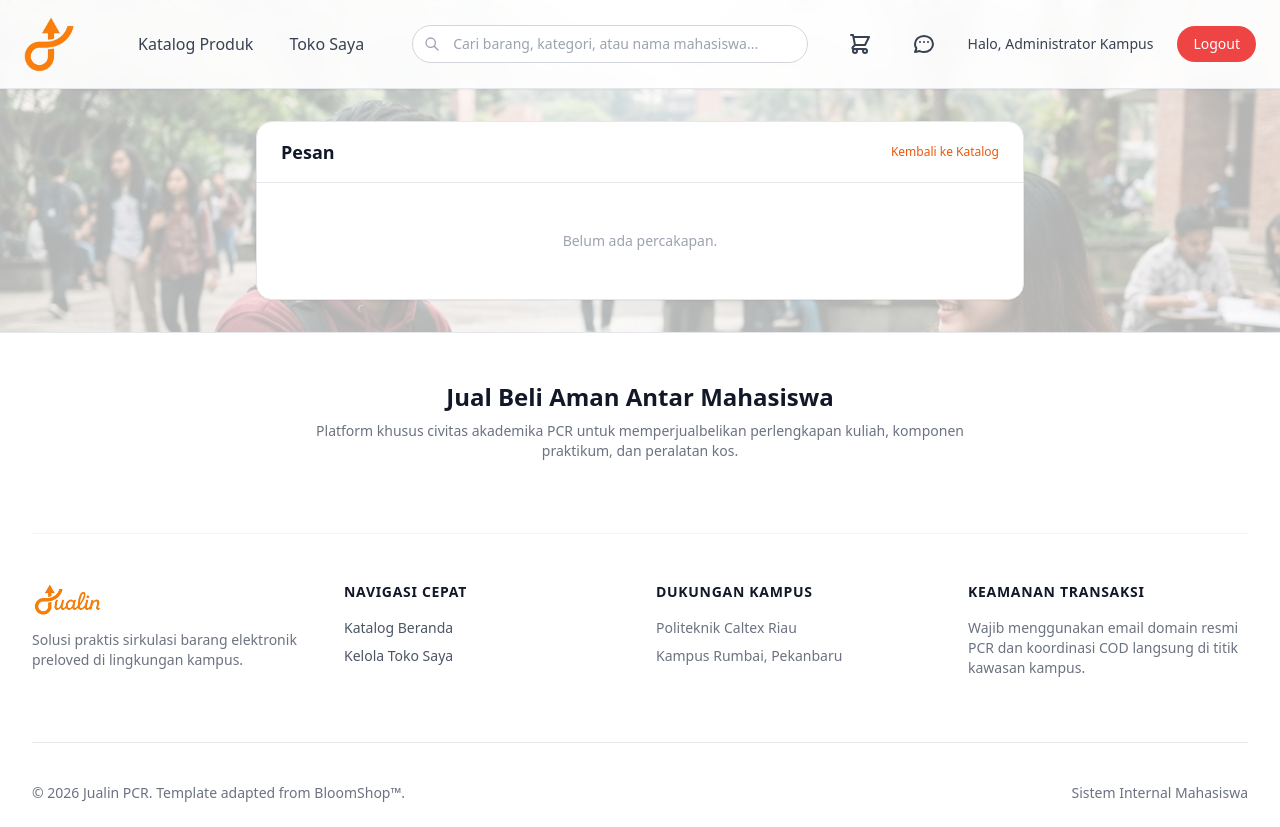
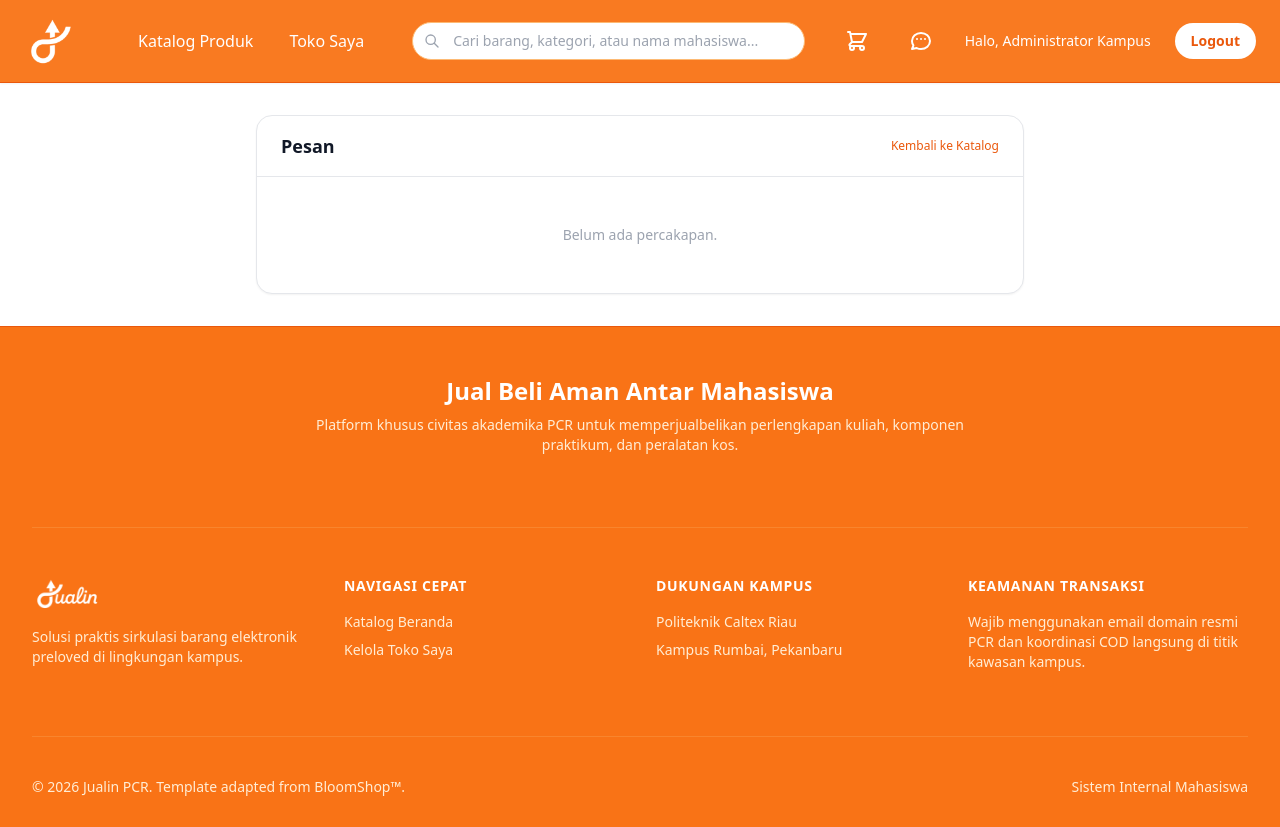
Before and after one commit to alif25tid/JBElektronik, a Laravel app: page /chat in a window 1280 px wide. After the commit the page ends 796 px from the top, so only its background shows below. Run offline with Laravel 12, Linux system fonts and the light colour scheme; a user stored in the database is signed in; data comes from the database, SQL or seed files in the repository; data that the repository does not hold is empty; some libraries are stand-ins or nearby versions.

Commit message:
perubahan dashboard

```diff
--- a/resources/views/Auth/login.blade.php
+++ b/resources/views/Auth/login.blade.php
@@ -14,7 +14,7 @@
     <!-- KOLOM KANAN: Form Login -->
     <div class="p-8 sm:p-12 flex flex-col justify-center">
         <div class="text-center mb-8">
-            <img src="{{ asset('images/logonama.png') }}" alt="Logo Jualin PCR" class="w-48 h-auto object-contain mx-auto">
+            <img src="{{ asset('images/logologin.png') }}" alt="Logo Jualin PCR" class="w-48 h-auto object-contain mx-auto">
         </div>
 
         <!-- Notifikasi Sukses Registrasi -->
--- a/resources/views/Auth/register.blade.php
+++ b/resources/views/Auth/register.blade.php
@@ -14,7 +14,7 @@
     <!-- KOLOM KANAN: Form Registrasi -->
     <div class="p-8 sm:p-10 flex flex-col justify-center">
         <div class="text-center mb-6">
-            <img src="{{ asset('images/logonama.png') }}" alt="Logo Jualin PCR" class="w-40 h-auto object-contain mx-auto">
+            <img src="{{ asset('images/logologin.png') }}" alt="Logo Jualin PCR" class="w-40 h-auto object-contain mx-auto">
             <p class="text-xs text-gray-500 mt-1">Gunakan email resmi kampus (<strong>pcr.ac.id</strong>)</p>
         </div>
 
--- a/resources/views/layouts/app.blade.php
+++ b/resources/views/layouts/app.blade.php
@@ -7,14 +7,6 @@
 
         <script src="https://cdn.tailwindcss.com"></script>
     </head>
-    <body class="min-h-screen bg-cover bg-center bg-no-repeat bg-fixed relative flex flex-col antialiased" style="background-image: url('{{ asset('images/background.jpg') }}');">
-
-        <!-- Lapisan Overlay Putih Semi-Transparan (Menutupi background agar teks lebih kontras) -->
-        <div class="fixed inset-0 bg-white/70 z-0 pointer-events-none"></div>
-
-        <!-- Bungkus Konten Utama dengan z-index agar berada di atas overlay -->
-        <div class="relative z-10 flex flex-col min-h-screen">
-
             <!-- Panggil Partial Header -->
             @include('partials.header')
 
@@ -70,5 +62,4 @@
                 </div>
             @endif
         @endauth
-    </body>
 </html>
--- a/resources/views/mahasiswa/toko/show.blade.php
+++ b/resources/views/mahasiswa/toko/show.blade.php
@@ -63,10 +63,10 @@
                     Rp {{ number_format($product->harga, 0, ',', '.') }}
                 </div>
 
-                <!-- Deskripsi -->
+                <!-- Deskripsi (Ukuran Fixed & Scrollable) -->
                 <div class="mb-6">
                     <h4 class="text-sm font-semibold text-gray-700 mb-1">Deskripsi Barang</h4>
-                    <p class="text-sm text-gray-600 whitespace-pre-line leading-relaxed bg-gray-50 p-4 rounded-xl border border-gray-100">{{ $product->deskripsi }}</p>
+                    <div class="h-40 overflow-y-auto pr-2 bg-gray-50 p-4 rounded-xl border border-gray-100 text-sm text-gray-600 whitespace-pre-line leading-relaxed">{{ $product->deskripsi }}</div>
                 </div>
 
                 <!-- Info Serah Terima & Lokasi -->
--- a/resources/views/partials/footer.blade.php
+++ b/resources/views/partials/footer.blade.php
@@ -1,41 +1,41 @@
-<footer class="bg-white border-t border-gray-200 mt-auto">
+<footer class="bg-orange-500 border-t border-orange-600 text-white mt-auto">
     <div class="container mx-auto px-4 sm:px-6 lg:px-8">
 
-        <div class="py-12 border-b border-gray-100">
+        <div class="py-12 border-b border-orange-400/60">
             <div class="max-w-2xl mx-auto text-center">
-                <h3 class="text-2xl font-bold text-gray-900 mb-2">Jual Beli Aman Antar Mahasiswa</h3>
-                <p class="text-gray-500 text-sm mb-6">Platform khusus civitas akademika PCR untuk memperjualbelikan perlengkapan kuliah, komponen praktikum, dan peralatan kos.</p>
+                <h3 class="text-2xl font-bold text-white mb-2">Jual Beli Aman Antar Mahasiswa</h3>
+                <p class="text-orange-100 text-sm mb-6">Platform khusus civitas akademika PCR untuk memperjualbelikan perlengkapan kuliah, komponen praktikum, dan peralatan kos.</p>
             </div>
         </div>
 
         <div class="py-12 grid grid-cols-1 md:grid-cols-2 lg:grid-cols-4 gap-8">
             <div>
-                <img src="{{ asset('images/logonama.png') }}" alt="Logo Jualin" width="70" height="30">
-                <p class="text-sm text-gray-500 mt-3">Solusi praktis sirkulasi barang elektronik preloved di lingkungan kampus.</p>
+                <img src="{{ asset('images/logonama.png') }}" alt="Logo Jualin" width="70" height="30" class="brightness-0 invert">
+                <p class="text-sm text-orange-100 mt-3">Solusi praktis sirkulasi barang elektronik preloved di lingkungan kampus.</p>
             </div>
             <div>
-                <h4 class="text-sm font-semibold text-gray-900 mb-4 uppercase tracking-wider">Navigasi Cepat</h4>
-                <ul class="space-y-2 text-sm text-gray-600">
-                    <li><a href="{{ route('mahasiswa.dashboard') }}" class="hover:text-orange-600 transition-colors">Katalog Beranda</a></li>
-                    <li><a href="{{ route('mahasiswa.toko.index') }}" class="hover:text-orange-600 transition-colors">Kelola Toko Saya</a></li>
+                <h4 class="text-sm font-semibold text-white mb-4 uppercase tracking-wider">Navigasi Cepat</h4>
+                <ul class="space-y-2 text-sm text-orange-100">
+                    <li><a href="{{ route('mahasiswa.dashboard') }}" class="hover:text-white hover:underline transition-colors">Katalog Beranda</a></li>
+                    <li><a href="{{ route('mahasiswa.toko.index') }}" class="hover:text-white hover:underline transition-colors">Kelola Toko Saya</a></li>
                 </ul>
             </div>
             <div>
-                <h4 class="text-sm font-semibold text-gray-900 mb-4 uppercase tracking-wider">Dukungan Kampus</h4>
-                <ul class="space-y-2 text-sm text-gray-600">
-                    <li><span class="text-gray-500">Politeknik Caltex Riau</span></li>
-                    <li><span class="text-gray-500">Kampus Rumbai, Pekanbaru</span></li>
+                <h4 class="text-sm font-semibold text-white mb-4 uppercase tracking-wider">Dukungan Kampus</h4>
+                <ul class="space-y-2 text-sm text-orange-100">
+                    <li><span>Politeknik Caltex Riau</span></li>
+                    <li><span>Kampus Rumbai, Pekanbaru</span></li>
                 </ul>
             </div>
             <div>
-                <h4 class="text-sm font-semibold text-gray-900 mb-4 uppercase tracking-wider">Keamanan Transaksi</h4>
-                <p class="text-sm text-gray-500">Wajib menggunakan email domain resmi PCR dan koordinasi COD langsung di titik kawasan kampus.</p>
+                <h4 class="text-sm font-semibold text-white mb-4 uppercase tracking-wider">Keamanan Transaksi</h4>
+                <p class="text-sm text-orange-100">Wajib menggunakan email domain resmi PCR dan koordinasi COD langsung di titik kawasan kampus.</p>
             </div>
         </div>
 
-        <div class="border-t border-gray-200 my-4"></div>
+        <div class="border-t border-orange-400/60 my-4"></div>
 
-        <div class="py-6 flex flex-col md:flex-row justify-between items-center gap-4 text-sm text-gray-500">
+        <div class="py-6 flex flex-col md:flex-row justify-between items-center gap-4 text-sm text-orange-100">
             <div>
                 <p>© 2026 Jualin PCR. Template adapted from BloomShop™.</p>
             </div>
--- a/resources/views/partials/header.blade.php
+++ b/resources/views/partials/header.blade.php
@@ -1,4 +1,4 @@
-<header class="sticky top-0 z-50 bg-white/90 backdrop-blur-md border-b border-gray-200 shadow-sm transition-all duration-300">
+<header class="sticky top-0 z-50 bg-orange-500/95 backdrop-blur-md border-b border-orange-600 shadow-sm transition-all duration-300 text-white">
     <div class="container mx-auto px-4 sm:px-6 py-4">
         <div class="flex items-center justify-between">
 
@@ -12,8 +12,8 @@
 
                 <nav class="hidden md:flex items-center space-x-1" role="navigation">
                     @auth
-                        <a href="{{ route('mahasiswa.dashboard') }}" class="py-2 px-4 rounded-lg text-base font-medium text-gray-700 hover:bg-gray-100 transition-all">Katalog Produk</a>
-                        <a href="{{ route('mahasiswa.toko.index') }}" class="py-2 px-4 rounded-lg text-base font-medium text-gray-700 hover:bg-gray-100 transition-all">Toko Saya</a>
+                        <a href="{{ route('mahasiswa.dashboard') }}" class="py-2 px-4 rounded-lg text-base font-medium text-white hover:bg-orange-600 transition-all">Katalog Produk</a>
+                        <a href="{{ route('mahasiswa.toko.index') }}" class="py-2 px-4 rounded-lg text-base font-medium text-white hover:bg-orange-600 transition-all">Toko Saya</a>
                     @endauth
                 </nav>
             </div>
@@ -28,7 +28,7 @@
                             name="search"
                             placeholder="Cari barang, kategori, atau nama mahasiswa..."
                             value="{{ request('search') }}"
-                            class="w-full pl-10 pr-4 py-2 text-sm border border-gray-300 rounded-full focus:outline-none focus:ring-2 focus:ring-orange-500 focus:border-transparent transition-all"
+                            class="w-full pl-10 pr-4 py-2 text-sm text-gray-800 bg-white border border-orange-300 rounded-full focus:outline-none focus:ring-2 focus:ring-white focus:border-transparent transition-all"
                         />
                         <svg class="absolute left-3 top-1/2 transform -translate-y-1/2 h-4 w-4 text-gray-400 pointer-events-none" fill="none" stroke="currentColor" viewBox="0 0 24 24">
                             <path stroke-linecap="round" stroke-linejoin="round" stroke-width="2" d="M21 21l-6-6m2-5a7 7 0 11-14 0 7 7 0 0114 0z"></path>
@@ -103,7 +103,7 @@
             <div class="flex items-center space-x-6">
 
                 <!-- IKON KERANJANG DENGAN BADGE ANGKA -->
-                <a href="{{ route('mahasiswa.cart.index') }}" class="relative text-gray-700 hover:text-orange-600 p-2 transition-colors">
+                <a href="{{ route('mahasiswa.cart.index') }}" class="relative text-white hover:text-orange-100 p-2 transition-colors">
                     <svg class="w-6 h-6" fill="none" stroke="currentColor" viewBox="0 0 24 24">
                         <path stroke-linecap="round" stroke-linejoin="round" stroke-width="2" d="M3 3h2l.4 2M7 13h10l4-8H5.4M7 13L5.4 5M7 13l-2.293 2.293c-.63.63-.184 1.707.707 1.707H17m0 0a2 2 0 100 4 2 2 0 000-4zm-8 2a2 2 0 11-4 0 2 2 0 014 0z"></path>
                     </svg>
@@ -116,7 +116,6 @@
                     @endif
                 </a>
 
-
                 @php
                     $unreadMessagesCount = \App\Models\Message::where('receiver_id', auth()->id())
                         ->whereNull('read_at')
@@ -124,7 +123,7 @@
                 @endphp
 
                 <a href="{{ route('mahasiswa.chat.index') }}"
-                class="relative text-gray-700 hover:text-orange-600 p-2 transition-colors"
+                class="relative text-white hover:text-orange-100 p-2 transition-colors"
                 title="Pesan">
                     <svg class="w-6 h-6" fill="none" stroke="currentColor" viewBox="0 0 24 24">
                         <path stroke-linecap="round" stroke-linejoin="round" stroke-width="2"
@@ -140,11 +139,11 @@
                 </a>
 
                 <!-- Teks Halo & Tombol Logout -->
-                <span class="text-sm font-medium text-gray-700">Halo, {{ Auth::user()->name ?? 'Alif Al Fikhri' }}</span>
+                <span class="text-sm font-medium text-white">Halo, {{ Auth::user()->name ?? 'Mahasiswa' }}</span>
 
                 <form method="POST" action="{{ route('logout') }}" class="inline">
                     @csrf
-                    <button type="submit" class="bg-red-500 hover:bg-red-600 text-white text-sm font-medium px-4 py-2 rounded-full transition-colors">
+                    <button type="submit" class="bg-white hover:bg-orange-50 text-orange-600 text-sm font-semibold px-4 py-2 rounded-full shadow-xs transition-colors cursor-pointer">
                         Logout
                     </button>
                 </form>
```
Also changed, not shown: resources/views/layouts/admin.blade.php (+0 -9 lines), public/images/background.jpg (deleted), public/images/logologin.png (added), public/images/logonama.png, public/images/logosaja.png.
